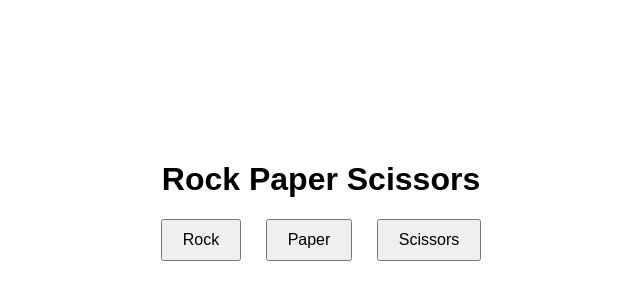
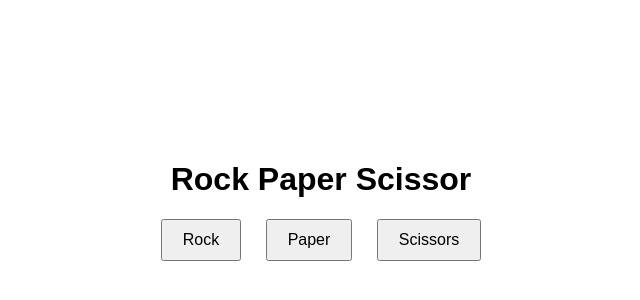
Before and after one commit to HyperAI-Enthusiast/NewWebsite, a plain HTML site: page index.html in a window 1280 px wide. Shown: the part 200-500 px from the top of the page, without its empty margins (319-959 px from the left). Drawn offline with Linux system fonts and the light colour scheme.

Commit message:
Update index.html

```diff
--- a/index.html
+++ b/index.html
@@ -3,12 +3,12 @@
 <head>
     <meta charset="UTF-8">
     <meta name="viewport" content="width=device-width, initial-scale=1.0">
-    <title>Rock Paper Scissors Game</title>
+    <title>Rock Paper Scissor Game</title>
     <link rel="stylesheet" href="styles.css">
 </head>
 <body>
     <div class="game">
-        <h1>Rock Paper Scissors</h1>
+        <h1>Rock Paper Scissor</h1>
         <div class="choices">
             <button onclick="playGame('rock')">Rock</button>
             <button onclick="playGame('paper')">Paper</button>
```
